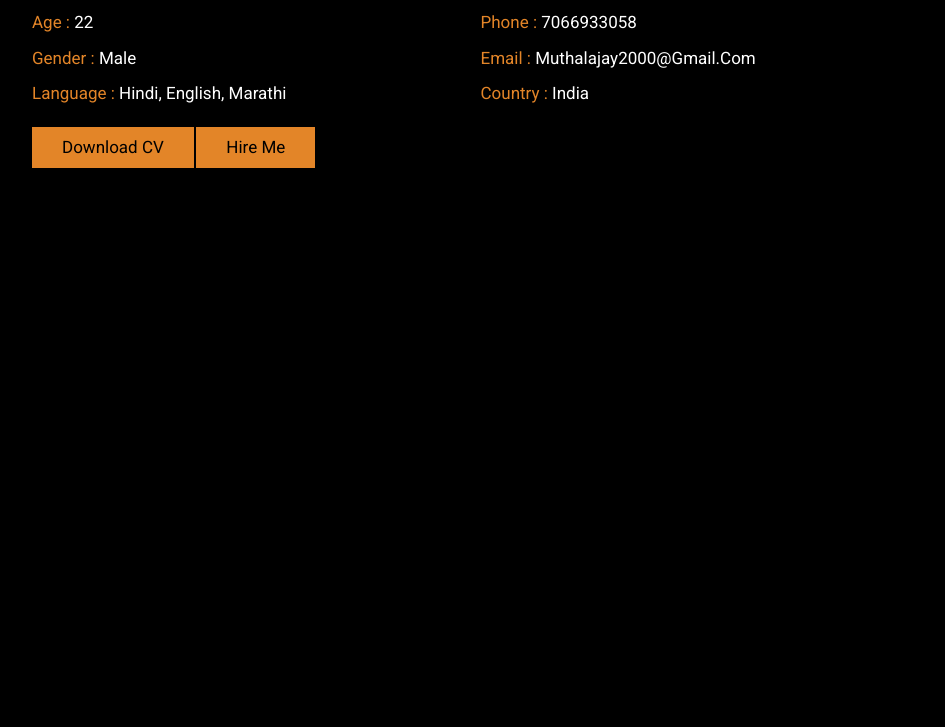
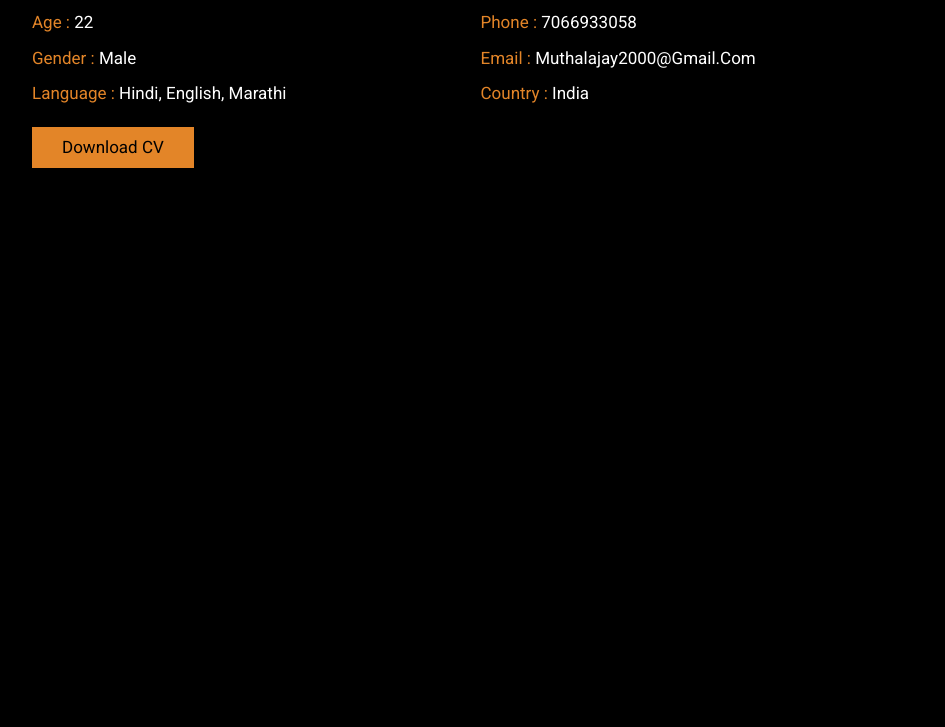
Before and after one commit to ajay7066/AjayMuthalPortFolio, a plain HTML site: page index.html in a window 1280 px wide. Shown: the part 880-1607 px from the top of the page, without its empty margins (317-1262 px from the left). Drawn offline with Linux system fonts and the light colour scheme.

Commit message:
Update index.html

```diff
--- a/index.html
+++ b/index.html
@@ -88,7 +88,7 @@
             </div>
         </div>
         <a href="#" class="btn">download CV</a>
-        <a href="#" class="btn">hire me</a>
+
     </div>
 
 </div>
```
